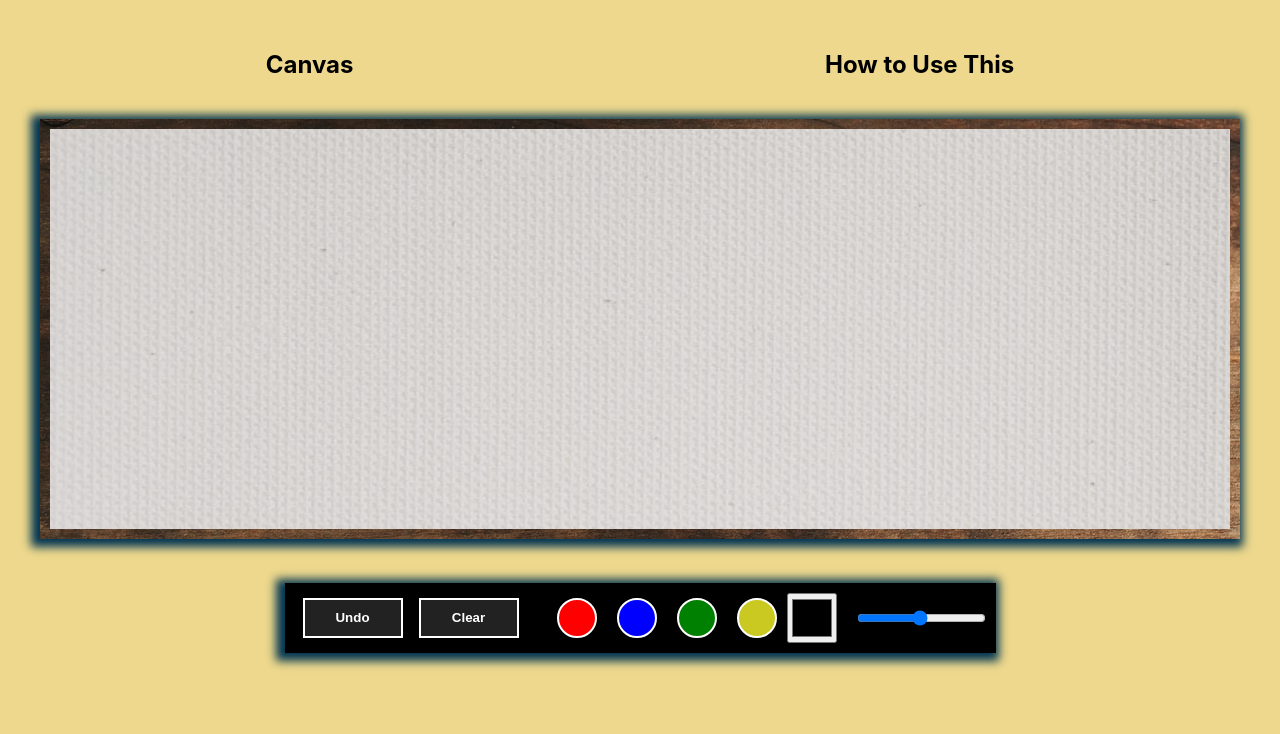
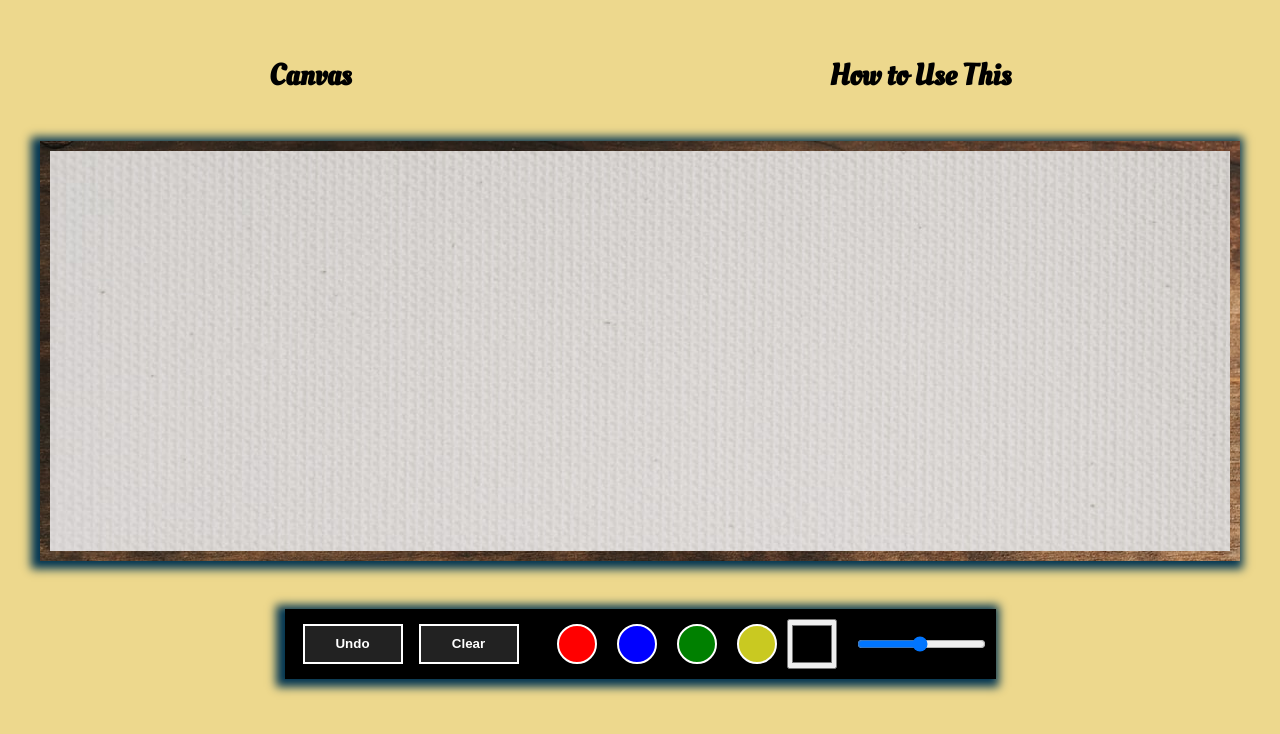
Before and after one commit to DavidVerghese/DrawingWithReact, a React (Create React App) app: page / in a window 1280 px wide. Shown: the top 734 px of the page. Built offline with nearby package versions, Linux system fonts and the light colour scheme.

Commit message:
Added in a new font

```diff
--- a/src/App.css
+++ b/src/App.css
@@ -1,3 +1,4 @@
+@import url('https://fonts.googleapis.com/css2?family=Oleo+Script&display=swap');
 
 body {
   margin: 0px;
@@ -5,6 +6,12 @@ body {
   overflow: hidden;
   color: black;
   background-color: #edd88d;
+  font-family: 'Oleo Script', cursive;
+  font-size: 20px;
+}
+
+button {
+  /* font-family: 'Oleo Script', cursive; */
 }
 
 .app {
```
